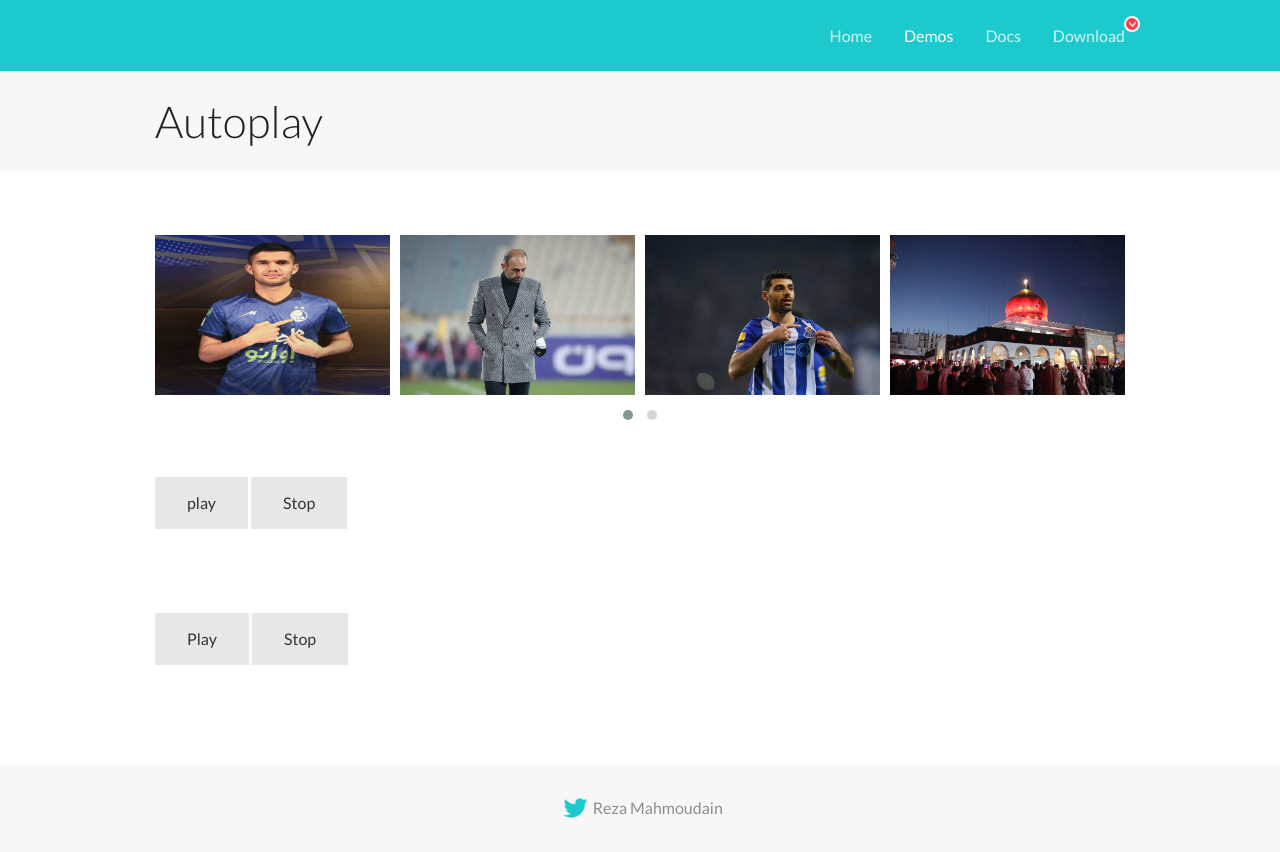
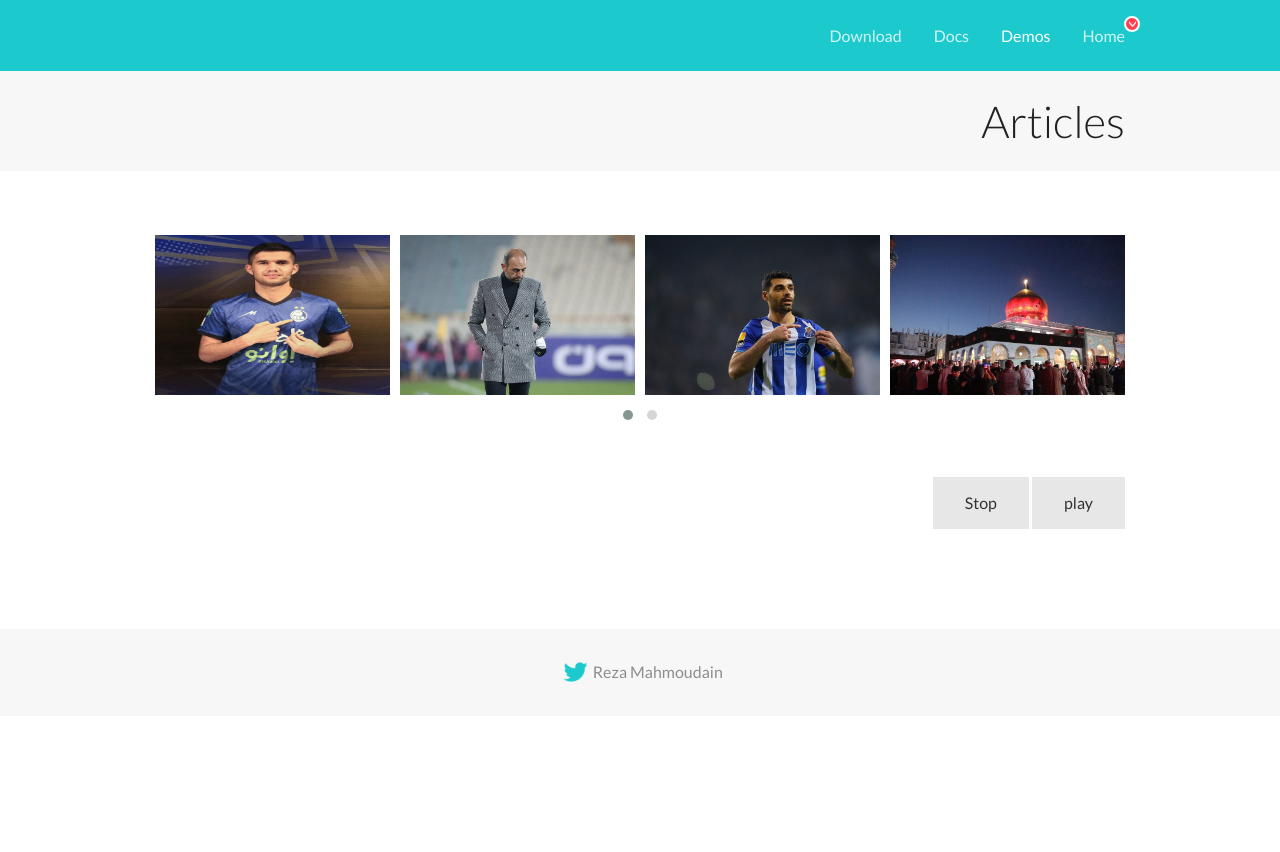
Before and after one commit to rezamahmoudian/SlideShow_Django, a Django app: page / in a window 1280 px wide. After the commit the page ends 682 px from the top, so only its background shows below. Run offline with Django 4.2, Linux system fonts and the light colour scheme; data comes from the database, SQL or seed files in the repository.

Commit message:
add rtl css file

```diff
--- a/SlideShow/templates/home.html
+++ b/SlideShow/templates/home.html
@@ -1,7 +1,8 @@
 {% load static %}
 {% load slideshow %}
 {% load i18n %}
-
+{% get_current_language as LANGUAGE_CODE %}
+{% get_language_info for LANGUAGE_CODE as lang %}
 
 <!DOCTYPE html>
 <html lang="en">
@@ -21,6 +22,9 @@
     <link href='https://fonts.googleapis.com/css?family=Lato:300,400,700,400italic,300italic' rel='stylesheet'
           type='text/css'>
     <link rel="stylesheet" href="{% static '/assets/css/docs.theme.min.css' %}">
+    {% if LANGUAGE_CODE == 'fa' %}
+        <link rel="stylesheet" href="{% static '/assets/css/rtl.css' %}">
+    {% endif %}
 
     <!-- Owl Stylesheets -->
     <link rel="stylesheet" href="{% static '/assets/owlcarousel/assets/owl.carousel.min.css' %}">
@@ -61,15 +65,15 @@
             </a>
             <div class="nav-bar">
                 <ul class="clearfix">
-                    <li><a href="{% static '/OwlCarousel2/index.html' %}">{% translate "Home" %}</a></li>
-                    <li class="active">
-                        <a href="{% static '/OwlCarousel2/demos/demos.html' %}">{% translate "Demos" %}</a>
-                    </li>
-                    <li><a href="{% static '/OwlCarousel2/docs/started-welcome.html' %}">{% translate "Docs" %}</a></li>
                     <li>
                         <a href="https://github.com/OwlCarousel2/OwlCarousel2/archive/2.3.4.zip">{% translate "Download" %}</a>
                         <span class="download"></span>
                     </li>
+                    <li><a href="#">{% translate "Docs" %}</a></li>
+                     <li class="active">
+                        <a href="#">{% translate "Demos" %}</a>
+                    </li>
+                    <li><a href="#">{% translate "Home" %}</a></li>
                 </ul>
             </div>
         </div>
@@ -80,7 +84,7 @@
 <section class="title">
     <div class="row">
         <div class="large-12 columns">
-            <h1>{% translate "Autoplay" %}</h1>
+            <h1>{% translate "Articles" %}</h1>
         </div>
     </div>
 </section>
@@ -88,37 +92,6 @@
 <!--  Demos -->
 
 {% slideshow_tmptag %}
-
-<section id="demos">
-    <div class="row">
-        <div class="large-12 columns">
-            <div class="owl-carousel owl-theme">
-
-            </div>
-            <a class="button secondary play">Play</a>
-            <a class="button secondary stop">Stop</a>
-            <script>
-                $(document).ready(function () {
-                    var owl = $('.owl-carousel');
-                    owl.owlCarousel({
-                        items: 4,
-                        loop: true,
-                        margin: 10,
-                        autoplay: true,
-                        autoplayTimeout: 1000,
-                        autoplayHoverPause: true
-                    });
-                    $('.play').on('click', function () {
-                        owl.trigger('play.owl.autoplay', [1000])
-                    })
-                    $('.stop').on('click', function () {
-                        owl.trigger('stop.owl.autoplay')
-                    })
-                })
-            </script>
-        </div>
-    </div>
-</section>
 
 <!-- footer -->
 <footer class="footer">
--- /dev/null
+++ b/static/assets/css/rtl.css
@@ -0,0 +1,9 @@
+body{
+    direction: rtl;
+    text-align: right;
+
+}
+
+.owl-carousel.owl-theme.owl-loaded.owl-drag {
+    direction: ltr;
+}
```
Also changed, not shown: SlideShow/locale/fa/LC_MESSAGES/django.po.
